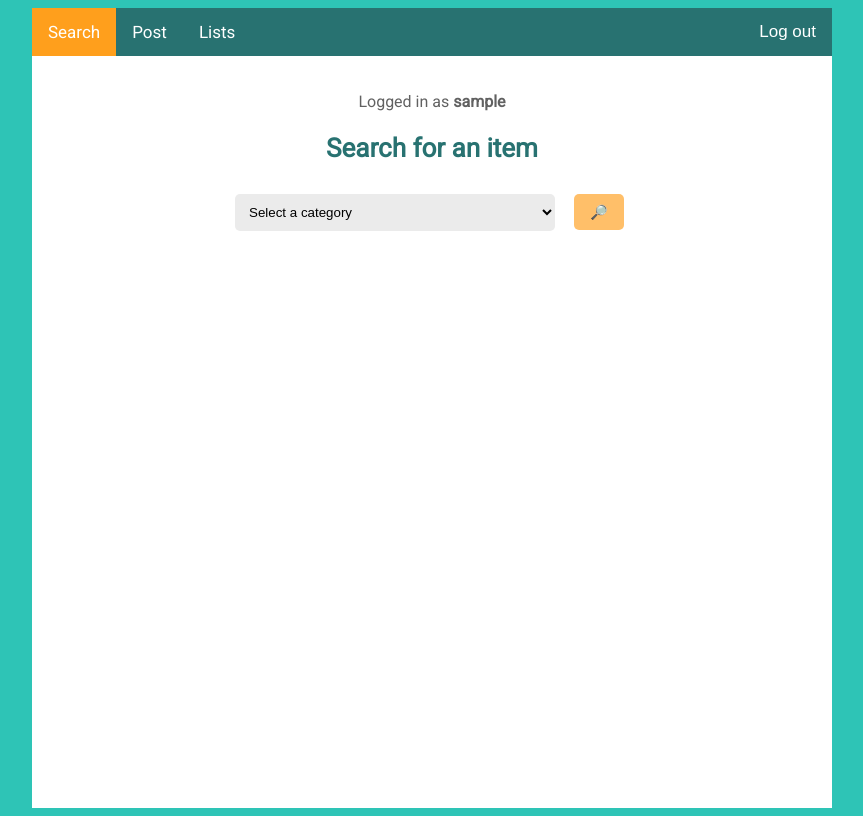
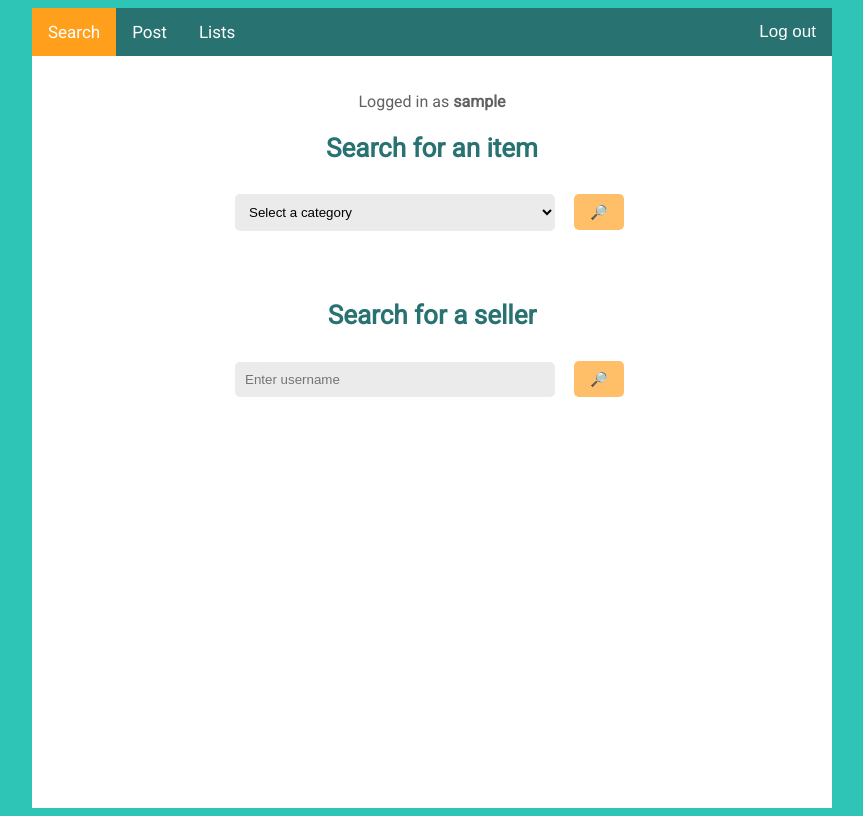
Before and after one commit to jazzix3/Online-Store-Database-Design, a PHP site: page /home.php in a window 1280 px wide. Shown: the whole page, without its empty margins (208-1071 px from the left). Run offline with PHP 8.4, Linux system fonts and the light colour scheme; the visitor is signed in with stand-in values (Sample User, id 1).

Commit message:
add search for seller

```diff
--- a/home.php
+++ b/home.php
@@ -59,6 +59,17 @@ if (!isset($_SESSION["username"])){
                 </form>
             </div>
 
+            <br><br><h2>Search for a seller</h2>
+
+            <div class="search-form">
+                <form action="seller.php" method="get">
+                    <input type="text" name="seller" placeholder="Enter username">
+                    <button type="submit" name="submit" class="button" style="width:50px; font-size: 14px;">🔎</button>
+                </form>
+
+
+
+
             </div>
 
         </div>
```
Also changed, not shown: seller.php (+8 -1 lines).
